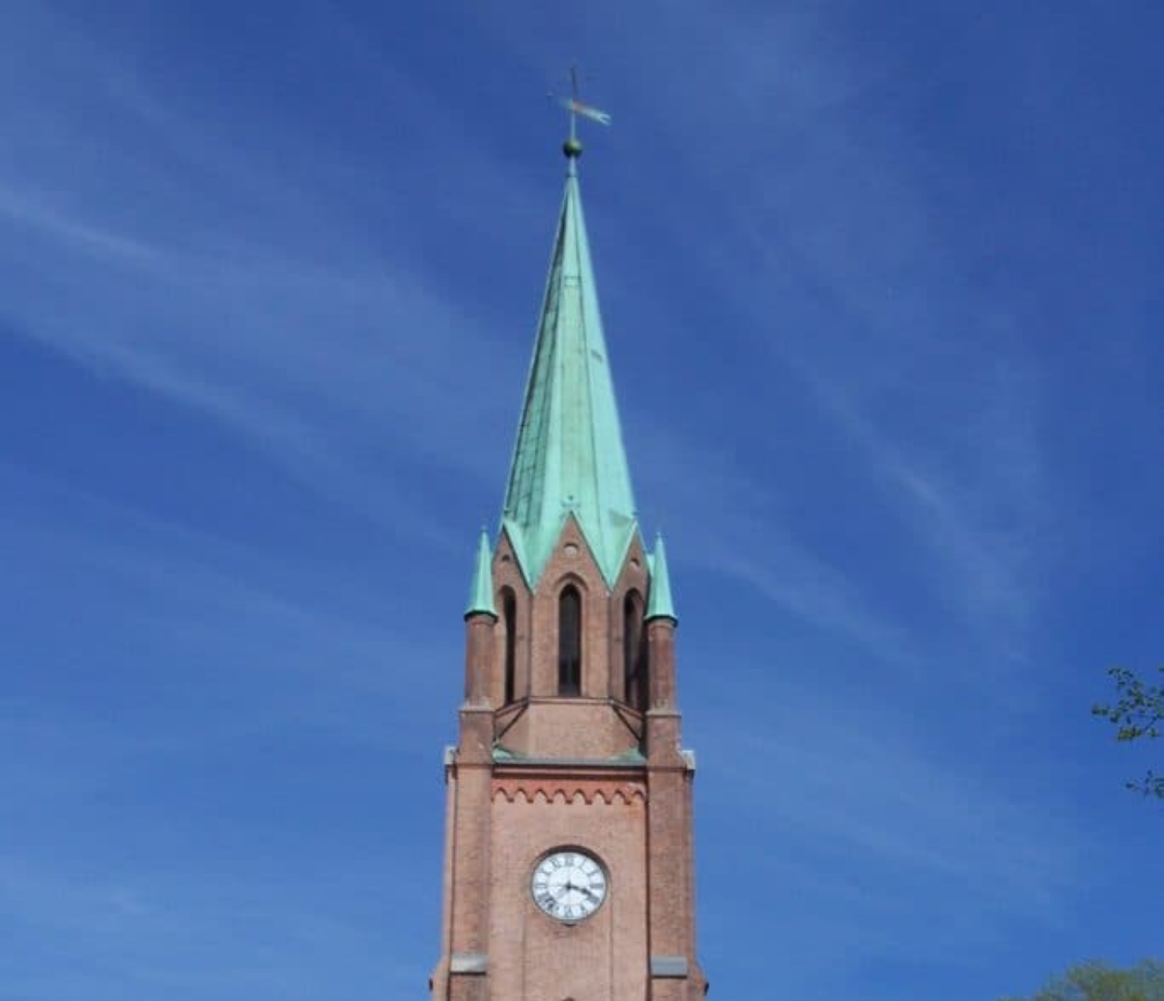
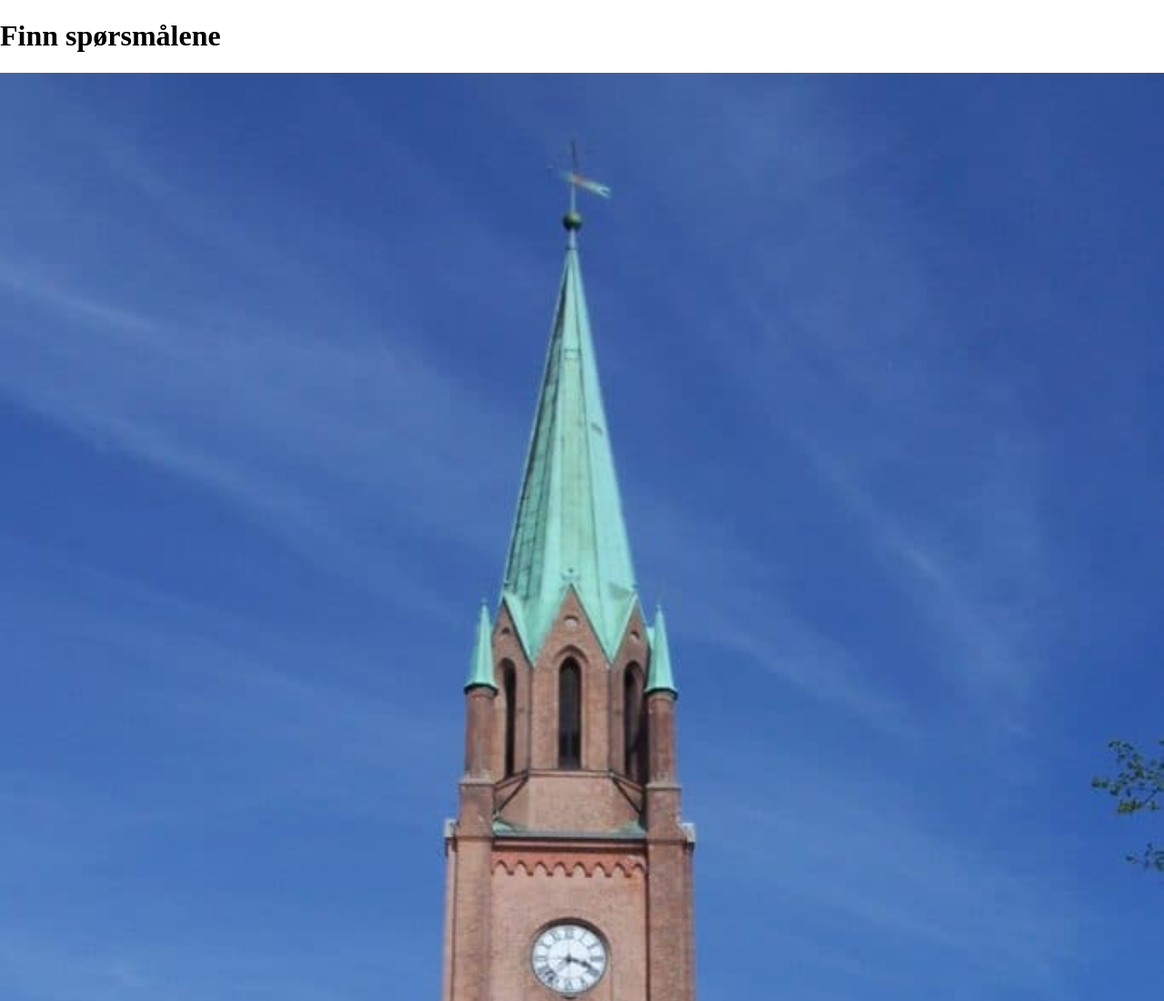
Before and after one commit to KimBrusevold/school, a plain HTML site: page index.html in a window 1280 px wide. Shown: the top 1100 px of the page at 91% size. Drawn offline with Linux system fonts and the light colour scheme.

Commit message:
test tittel

```diff
--- a/index.html
+++ b/index.html
@@ -61,6 +61,7 @@
         </script>
     </head>
     <body>
+        <h1>Finn spørsmålene</h1>
         <image id="i1" src="/images/1.jpg" alt="Fredrikstad domkirke" usemap="#room1"/>
         <map name="room1">
             <area shape="rect" alt="klokke" coords="306,489,366,549" onclick="onWindowClick()"/>
```
